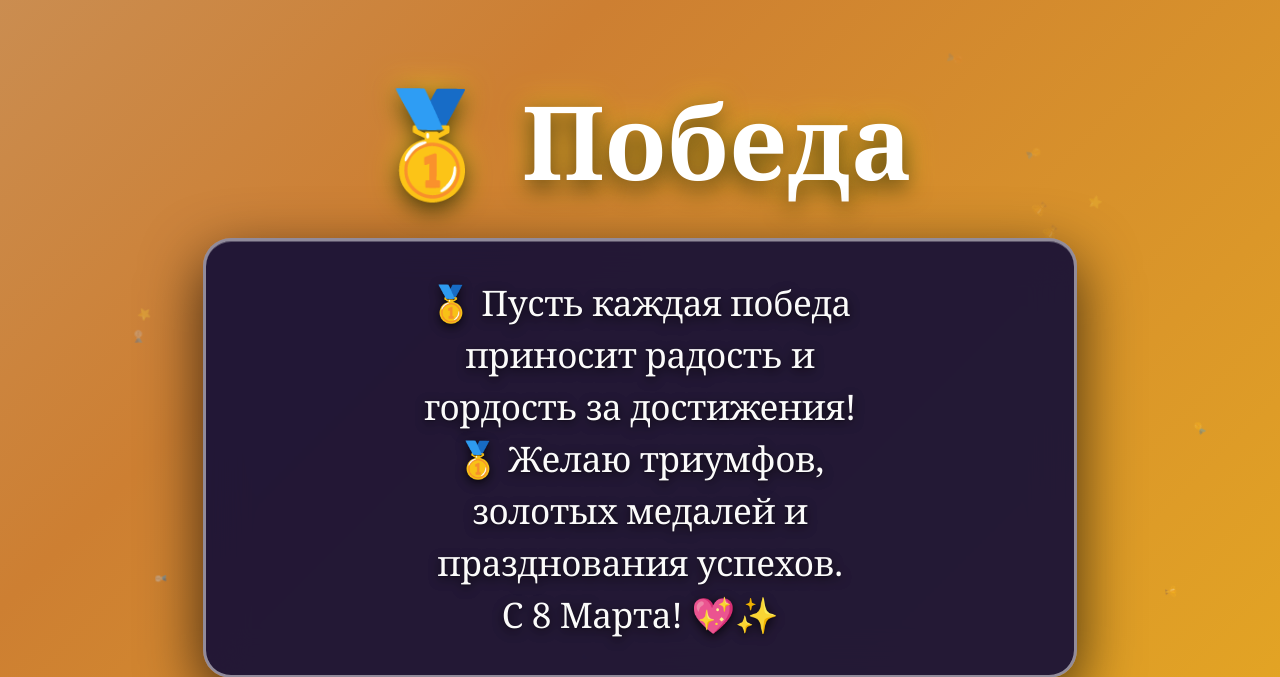
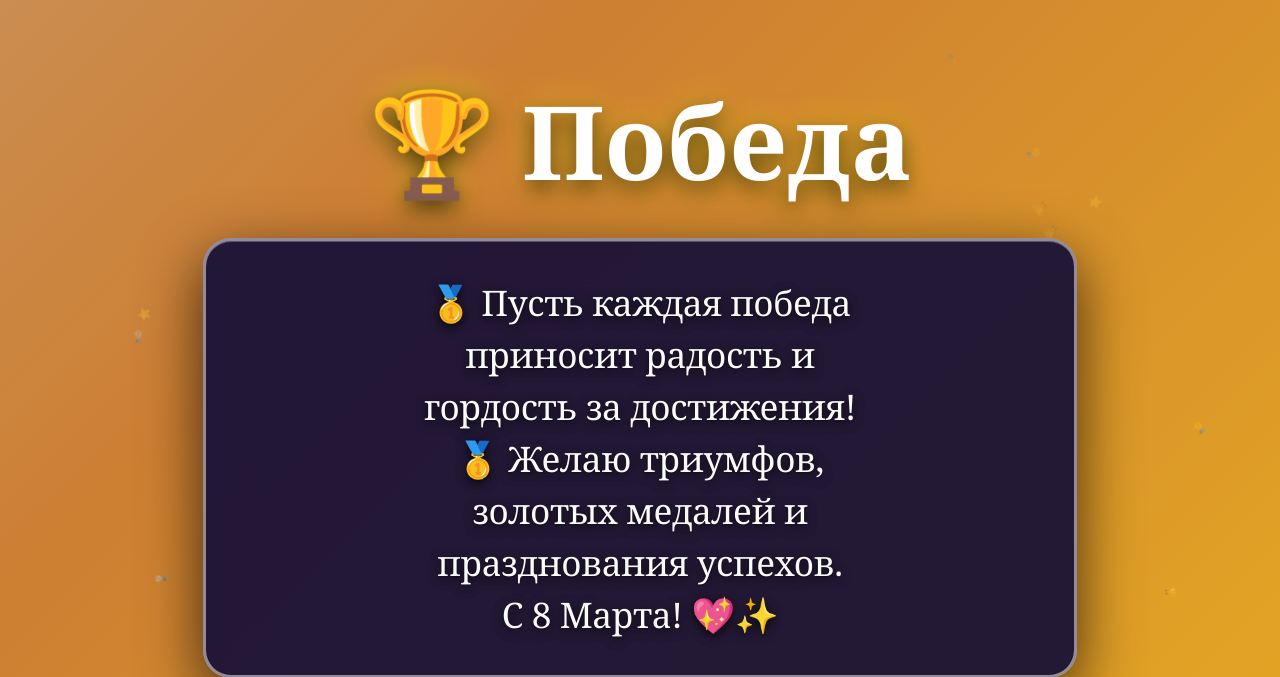
Before and after one commit to 4ycg4cxx7m-dotcom/8226-pr, a Flask app: page /inspiration in a window 1280 px wide. Shown: the top 677 px of the page. Run offline with Flask 3, Linux system fonts and the light colour scheme.

Commit message:
Update inspiration.html

```diff
--- a/templates/inspiration.html
+++ b/templates/inspiration.html
@@ -208,7 +208,7 @@
     <div class="bg-animation" id="bgAnimation"></div>
 
     <div class="content">
-        <h1 class="page-title">🥇 Победа</h1>
+        <h1 class="page-title">🏆 Победа</h1>
 
         <p class="wish-text">
             <span class="wish-line">🥇 Пусть каждая победа</span>
```
